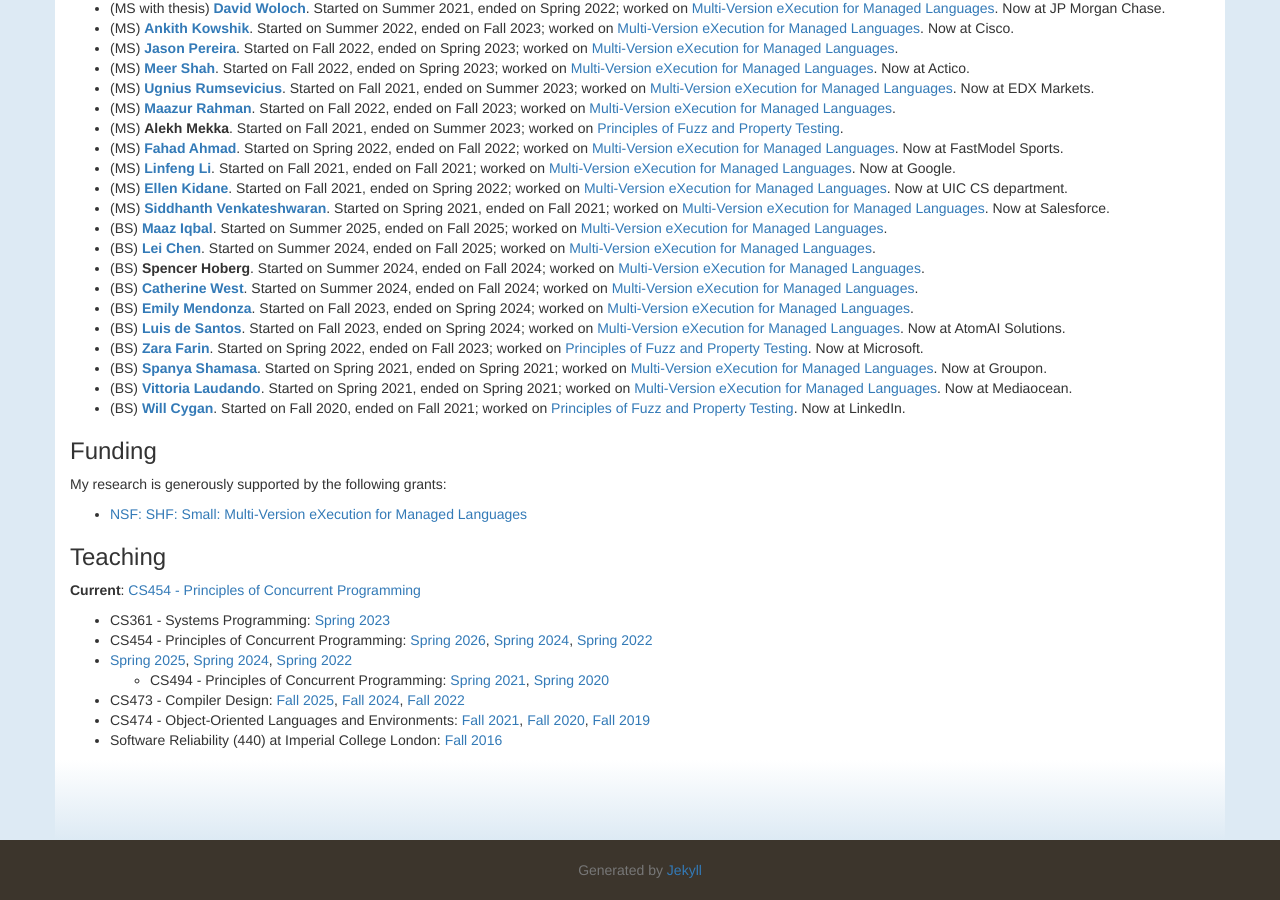
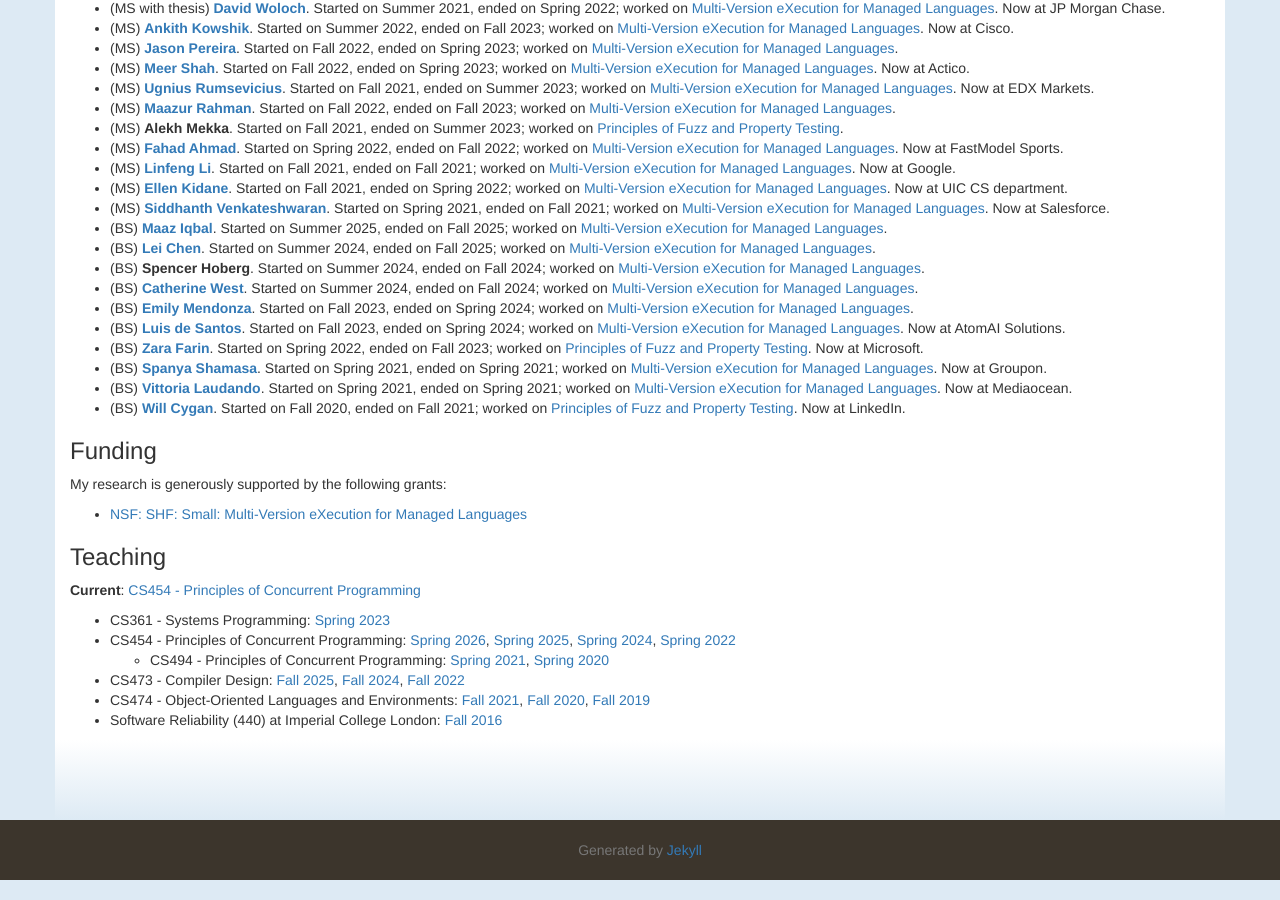
Before and after one commit to luisggpina/personal-website, a Jekyll site: the page built from index.md, in a window 1280 px wide and 900 px high, scrolled down 1646 px. Built offline with Jekyll 4.4.1, drawn with Linux system fonts in a browser that asks for light colours; nearby versions of some CDN libraries; some web fonts are replaced.

Commit message:
Fixed teaching

```diff
--- a/index.md
+++ b/index.md
@@ -126,9 +126,14 @@
 **Current**: [CS454 - Principles of Concurrent Programming](https://cs474-uic.github.io/cs454-s26-site/)
 
 * CS361 - Systems Programming: [Spring 2023](https://cs474-uic.github.io/cs361-s23-site/)
-* CS454 - Principles of Concurrent Programming: [Spring 2026](https://cs474-uic.github.io/cs454-s26-site/), [Spring 2024](https://cs474-uic.github.io/cs454-s24-site/), [Spring 2022](https://cs474-uic.github.io/cs454-spring2022-site/)
-* [Spring 2025](https://cs474-uic.github.io/cs454-s25-site/), [Spring 2024](https://cs474-uic.github.io/cs454-s24-site/), [Spring 2022](https://cs474-uic.github.io/cs454-spring2022-site/)
-    * CS494 - Principles of Concurrent Programming: [Spring 2021](https://cs474-uic.github.io/cs494-spring2021-site/), [Spring 2020](https://luisggpina.github.io/cs494-s20-site/)
+* CS454 - Principles of Concurrent Programming:
+[Spring 2026](https://cs474-uic.github.io/cs454-s26-site/),
+[Spring 2025](https://cs474-uic.github.io/cs454-s25-site/),
+[Spring 2024](https://cs474-uic.github.io/cs454-s24-site/),
+[Spring 2022](https://cs474-uic.github.io/cs454-spring2022-site/)
+    * CS494 - Principles of Concurrent Programming:
+[Spring 2021](https://cs474-uic.github.io/cs494-spring2021-site/),
+[Spring 2020](https://luisggpina.github.io/cs494-s20-site/)
 * CS473 - Compiler Design: [Fall 2025](https://cs474-uic.github.io/cs473-f25-site/), [Fall 2024](https://cs474-uic.github.io/cs473-f24-site/), [Fall 2022](https://cs474-uic.github.io/cs473-f22-site/)
 * CS474 - Object-Oriented Languages and Environments: [Fall 2021](https://cs474-uic.github.io/cs474-fall2021-site/), [Fall 2020](https://cs474-uic.github.io/cs474-fall2020-site/), [Fall 2019](https://luisggpina.github.io/cs474-2019-site/)
 * Software Reliability (440) at Imperial College London: [Fall 2016](http://multicore.doc.ic.ac.uk/SoftwareReliability/2016-2017/)
```
